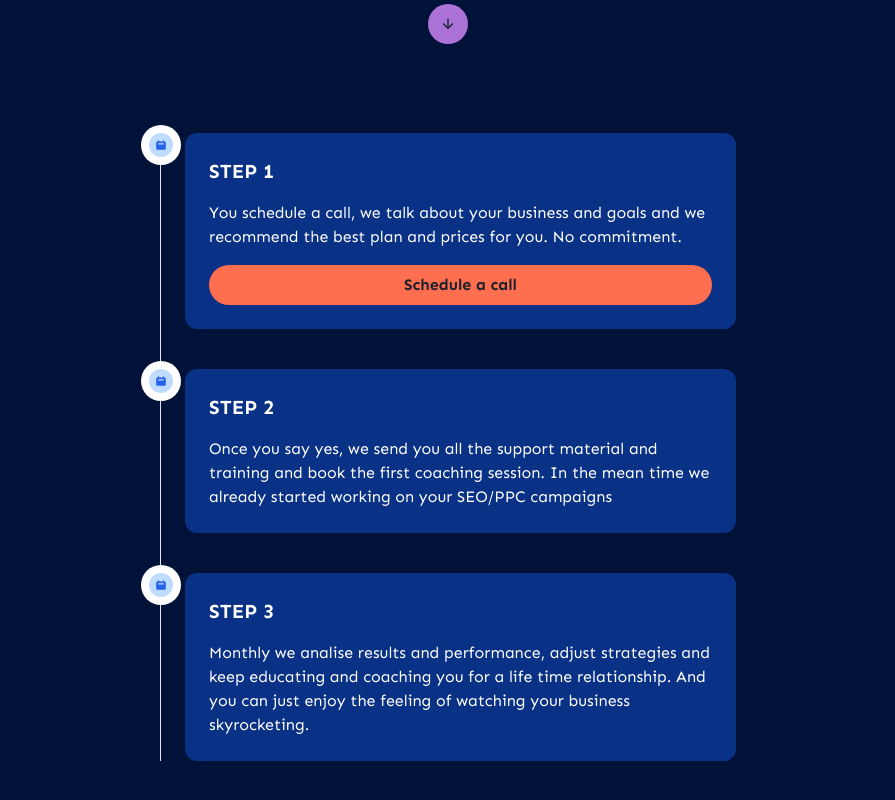
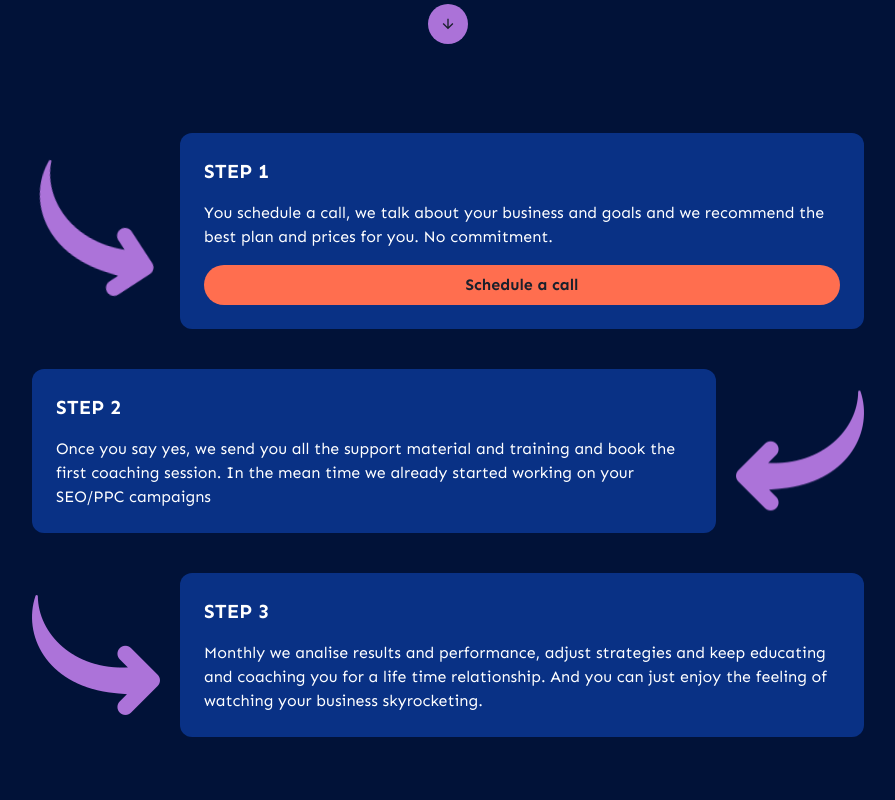
Before and after one commit to ngrpedro/bettermark, a React (Vite) app: page / in a window 1280 px wide. Shown: the part 2080-2880 px from the top of the page, without its empty margins (192-1087 px from the left). Built offline with nearby package versions, Linux system fonts and the light colour scheme; a web font is replaced by a local one.

Commit message:
steps arrows

```diff
--- a/src/App.jsx
+++ b/src/App.jsx
@@ -6,6 +6,8 @@ import {
   InstagramLogo,
   TwitterLogo
 } from "phosphor-react";
+import arrow from "./assets/arrow-right.png";
+import arrow1 from "./assets/arrow-right1.svg";
 import handshake from "./assets/handshake.svg";
 import img1 from "./assets/img1.svg";
 import img2 from "./assets/img2.svg";
@@ -149,28 +151,16 @@ function App() {
       </div>
 
       {/* STEPS */}
-
-      <div className="padding-container max-w-3xl m-auto">
-        <ol className="relative border-l border-gray-200 dark:border-gray-700">
-          <li className="mb-10 ml-6">
-            <span
-              className="flex absolute -left-3 justify-center items-center w-6 h-6 bg-blue-200
-            rounded-full ring-8 ring-white dark:ring-gray-900 dark:bg-blue-900"
-            >
-              <svg
-                aria-hidden="true"
-                className="w-3 h-3 text-blue-600 dark:text-blue-400"
-                fill="currentColor"
-                viewBox="0 0 20 20"
-                xmlns="http://www.w3.org/2000/svg"
-              >
-                <path
-                  fill-rule="evenodd"
-                  d="M6 2a1 1 0 00-1 1v1H4a2 2 0 00-2 2v10a2 2 0 002 2h12a2 2 0 002-2V6a2 2 0 00-2-2h-1V3a1 1 0 10-2 0v1H7V3a1 1 0 00-1-1zm0 5a1 1 0 000 2h8a1 1 0 100-2H6z"
-                  clip-rule="evenodd"
-                ></path>
-              </svg>
-            </span>
+      <div className="padding-container m-auto max-w-5xl">
+        <ol className="relative ">
+          <li className="mb-10 flex gap-5 items-center justify-center">
+            <div className=" hidden sm:block">
+              <img
+                src={arrow}
+                alt=""
+                className="origin-center rotate-[12deg] max-w-sm"
+              />
+            </div>
             <div
               className="bg-[#093185] px-6 py-6 rounded-xl text-start
                 space-y-4 hover:shadow-lg transition-all"
@@ -195,25 +185,7 @@ function App() {
               </Button>
             </div>
           </li>
-          <li className="mb-10 ml-6">
-            <span
-              className="flex absolute -left-3 justify-center items-center w-6 h-6 bg-blue-200
-            rounded-full ring-8 ring-white dark:ring-gray-900 dark:bg-blue-900"
-            >
-              <svg
-                aria-hidden="true"
-                className="w-3 h-3 text-blue-600 dark:text-blue-400"
-                fill="currentColor"
-                viewBox="0 0 20 20"
-                xmlns="http://www.w3.org/2000/svg"
-              >
-                <path
-                  fill-rule="evenodd"
-                  d="M6 2a1 1 0 00-1 1v1H4a2 2 0 00-2 2v10a2 2 0 002 2h12a2 2 0 002-2V6a2 2 0 00-2-2h-1V3a1 1 0 10-2 0v1H7V3a1 1 0 00-1-1zm0 5a1 1 0 000 2h8a1 1 0 100-2H6z"
-                  clip-rule="evenodd"
-                ></path>
-              </svg>
-            </span>
+          <li className="mb-10 flex gap-5 items-center justify-center">
             <div
               className="bg-[#093185]  px-6 py-6 rounded-xl text-start
                 space-y-4 hover:shadow-lg transition-all"
@@ -226,26 +198,14 @@ function App() {
                 we already started working on your SEO/PPC campaigns
               </p>
             </div>
+            <div className=" hidden sm:block">
+              <img src={arrow1} alt="" className=" max-w-sm " />
+            </div>
           </li>
-          <li className="ml-6">
-            <span
-              className="flex absolute -left-3 justify-center items-center w-6 h-6 bg-blue-200
-            rounded-full ring-8 ring-white dark:ring-gray-900 dark:bg-blue-900"
-            >
-              <svg
-                aria-hidden="true"
-                className="w-3 h-3 text-blue-600 dark:text-blue-400"
-                fill="currentColor"
-                viewBox="0 0 20 20"
-                xmlns="http://www.w3.org/2000/svg"
-              >
-                <path
-                  fill-rule="evenodd"
-                  d="M6 2a1 1 0 00-1 1v1H4a2 2 0 00-2 2v10a2 2 0 002 2h12a2 2 0 002-2V6a2 2 0 00-2-2h-1V3a1 1 0 10-2 0v1H7V3a1 1 0 00-1-1zm0 5a1 1 0 000 2h8a1 1 0 100-2H6z"
-                  clip-rule="evenodd"
-                ></path>
-              </svg>
-            </span>
+          <li className="flex gap-5 items-center justify-center">
+            <div className=" hidden sm:block">
+              <img src={arrow} alt="" className=" max-w-sm " />
+            </div>
             <div
               className="bg-[#093185]  px-6 py-6 rounded-xl text-start
                 space-y-4 hover:shadow-lg transition-all"
```
Also changed, not shown: src/assets/arrow-right1.svg (added).
